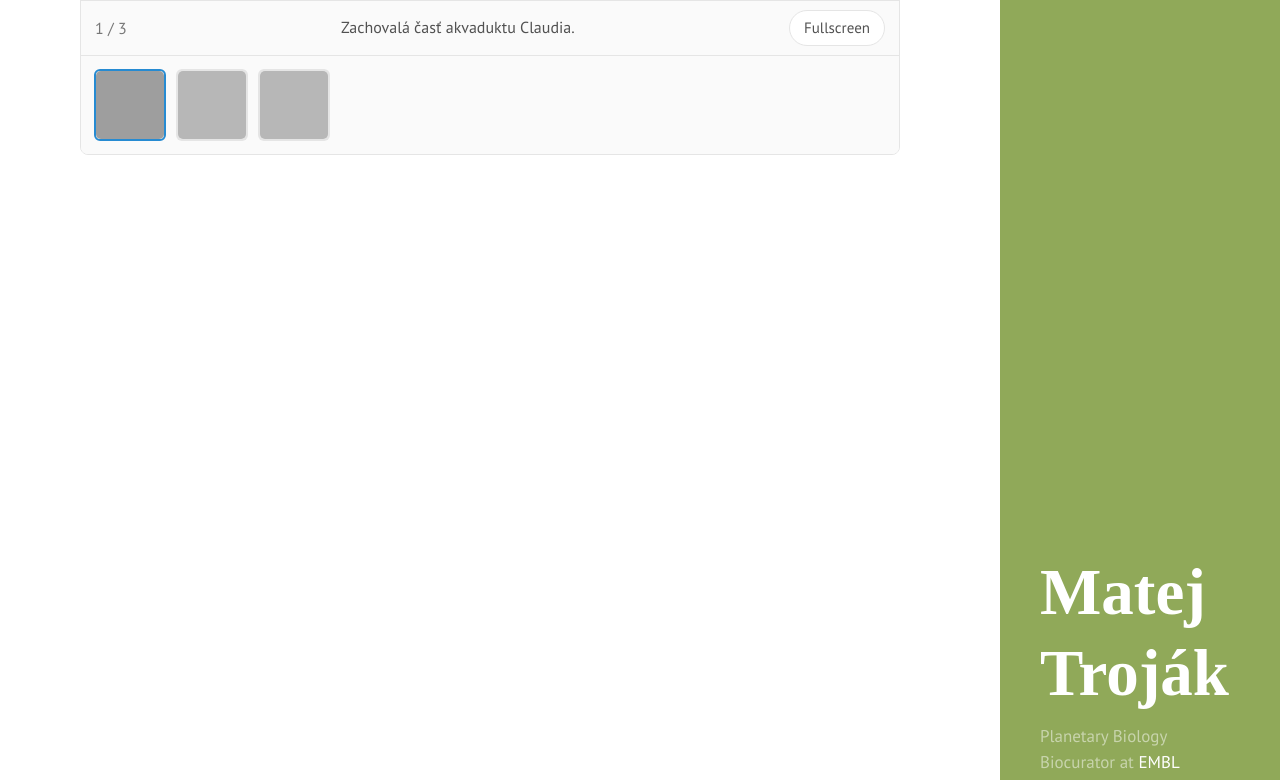
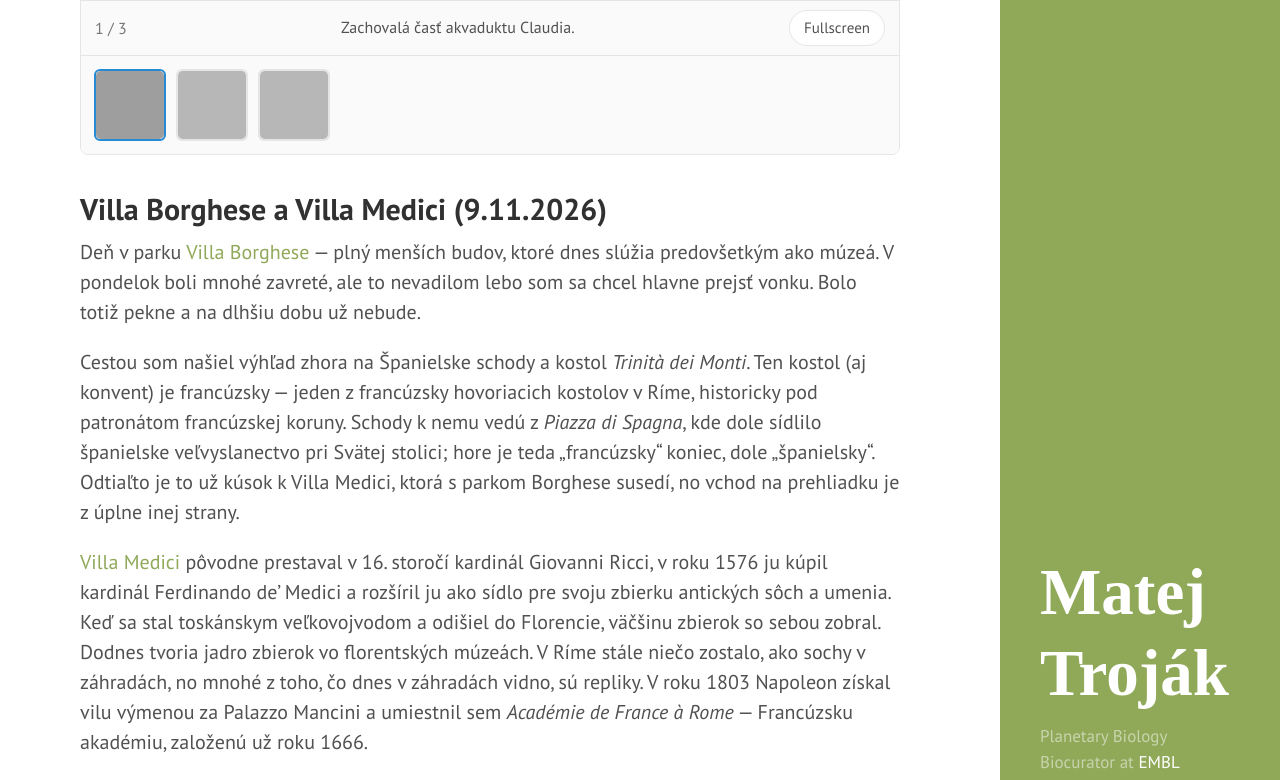
Before and after one commit to xtrojak/xtrojak.github.io, a Jekyll site: the page built from _posts/2026-11-01-rome.md, in a window 1280 px wide and 1400 px high, scrolled down 7767 px. Shown: the part 315-1095 px from the top of the window. Built offline with Jekyll 4.4.1, drawn with Linux system fonts in a browser that asks for light colours; some web fonts are replaced; a style sheet for code colours, icons or effects is not loaded; some of the changed text lies outside the part shown; grey boxes are pictures that could not be loaded.

Commit message:
Rome: Villa Medici

```diff
--- a/_posts/2026-11-01-rome.md
+++ b/_posts/2026-11-01-rome.md
@@ -109,4 +109,25 @@ Z okolia jazera Bracciano do Ríma skutočne šiel akvadukt. Cisár Traján v ro
   <img src="https://lh3.googleusercontent.com/pw/AP1GczOPy7f6Q4cZdKbgtb7N5eC6m698UUY2h-OlXT2Q-XJoKxPrmOb7mBR8GMmNEdVoI5pCdnD9l-uaC5ZngYuA38v__uparvkTu2sMqZtLyfiGk5sRboBtX5GQFJzlxFagQOQGk9YnMoJLjpAc9VixoEMrSg=w3600-h2026-s-no" alt="Parco degli Acquedotti — pozostatky" data-caption="Pozostatky akvaduktu Claudia.">
 </div>
 
+## Villa Borghese a Villa Medici (9.11.2026)
+
+Deň v parku [Villa Borghese](https://www.turismoroma.it/en/places/villa-borghese) — plný menších budov, ktoré dnes slúžia predovšetkým ako múzeá. V pondelok boli mnohé zavreté, ale to nevadilom lebo som sa chcel hlavne prejsť vonku. Bolo totiž pekne a na dlhšiu dobu už nebude.
+
+Cestou som našiel výhľad zhora na Španielske schody a kostol *Trinità dei Monti*. Ten kostol (aj konvent) je francúzsky — jeden z francúzsky hovoriacich kostolov v Ríme, historicky pod patronátom francúzskej koruny. Schody k nemu vedú z *Piazza di Spagna*, kde dole sídlilo španielske veľvyslanectvo pri Svätej stolici; hore je teda „francúzsky“ koniec, dole „španielsky“. Odtiaľto je to už kúsok k Villa Medici, ktorá s parkom Borghese susedí, no vchod na prehliadku je z úplne inej strany.
+
+[Villa Medici](https://villamedici.it/en/) pôvodne prestaval v 16. storočí kardinál Giovanni Ricci, v roku 1576 ju kúpil kardinál Ferdinando de’ Medici a rozšíril ju ako sídlo pre svoju zbierku antických sôch a umenia. Keď sa stal toskánskym veľkovojvodom a odišiel do Florencie, väčšinu zbierok so sebou zobral. Dodnes tvoria jadro zbierok vo florentských múzeách. V Ríme stále niečo zostalo, ako sochy v záhradách, no mnohé z toho, čo dnes v záhradách vidno, sú repliky. V roku 1803 Napoleon získal vilu výmenou za Palazzo Mancini a umiestnil sem *Académie de France à Rome* — Francúzsku akadémiu, založenú už roku 1666.
+
+<div class="photo-gallery">
+  <img src="https://lh3.googleusercontent.com/pw/AP1GczNDnX5r2AxBeTYYJn0CYQN-Dbr7PLjTEBx9QwBEViYCoAKEqoJgagfBDdBKSKDk3eV3bG1xYb2HTtoSIbRKewCJbUkY5-yGuLmwDbbtzsXrjUEkXwYFCzfedhHocNBbGdV1EsJJIHflin_rmz2mh0IM_g=w3600-h2026-s-no" alt="Villa Medici — priečelie" data-caption="Villa Medici zpredu.">
+  <img src="https://lh3.googleusercontent.com/pw/AP1GczM3t0ivxnXbwF9B9kW2KZnoiY5-tXtfiRxYnMj51JmLTAcKvu9ACofG547Yj3py5IUKfgZtzFMuDfsKvMCnfmPcc_q6Q_o7554m815au8LLMv9Xakrm-EeZInsXSMjiZRFXjuqzOcyBAhUU4Z6YYlLzlQ=w3600-h2026-s-no" alt="Villa Borghese — jazierko" data-caption="Jazierko v parku Villa Borghese.">
+  <img src="https://lh3.googleusercontent.com/pw/AP1GczPhSQJFjz9d3j4BEq6L4VErc0XKQSUeteJKpOSQxkkKxeUNyyY3wQ7Qpa4iIonTPgh7OEg8NcjHlqO9d9mlE90FRRRX9fG-lNMMO0EhEXZhGlud-lF23OTqAVLBje1iNBqJCR4OdvpSrdcl4NBE-zIsJA=w3600-h2026-s-no" alt="Villa Medici — výhľad z terasy" data-caption="Výhľad z terasy pri Villa Medici.">
+  <img src="https://lh3.googleusercontent.com/pw/AP1GczPUWfj0B_Es465uQtsuPjIybTcIiYA30a8rxnd2GAKekuT-TXPdc8h5lCQ9Rmmzk9MsPy_8sICd44hch_6e9jIYmXP9sJykF1M3NSnsOUa1J2yj51YbYpuO7yVmMI-eiMWKshhBIUK-UtGBFbrJQrukxw=w3600-h2026-s-no" alt="Villa Medici — záhrady" data-caption="Výhľad z okna Villa Medici na jej záhrady.">
+  <img src="https://lh3.googleusercontent.com/pw/AP1GczMdtHm8vChC-4djs0Q80wJKZE_lOZpuuUZIEXITtJgLePVcPoLQruZQOTeTUKnZyZBzCIfjxwxYbOM0aaskg-mDVr-kU08j9gwvs6NX8Dz4VYOZdQvWZ8BakRmHOi7ZBK8kvQULGvAiJg0YZeD--IXcxA=w1144-h2034-s-no" alt="Villa Medici — točité schodisko" data-caption="Točité schodisko vo Villa Medici.">
+  <img src="https://lh3.googleusercontent.com/pw/AP1GczMv-sJOUTdam8xEKa39PxuuOoEqempuOJuErWLGx8Pq9YLGpmWh4YF1PtsyVNcWgeWZKL7QpVRdJb_V7b-xZt4-ISJFaE06PE4T4-Qpo7XGSR7NBZ46WqolUBZpbYAMlLcsIzZqh-q2QJ0Uam2OqYmeYQ=w1144-h2034-s-no" alt="Villa Medici — opravený strop" data-caption="Zreštaurované stropné maľby vo Villa Medici - motýle.">
+</div>
+
+Z terasy pri vile, ktorú some navštívili v rámci 90 minútovej prehliadky, je skvelý výhľad na celý Rím. Súčasťou komplexu je aj časť záhrady s ubytovaním pre umelcov. Tam sa bežne nedostanete, ale do akadémie sa dá prihlásiť (treba ovládať francúzštinu). Vo vnútri vily je veľa malieb a obrazov poškodených ohňom; nahradili ich dielami s motívom motýľov vytvorenými technikou ohňa — ako symbol toho, že oheň môže aj tvoriť, nielen ničiť.
+
+Dnes Villa Medici nie je len múzeum: stále je sídlom Francúzskej akadémie v Ríme pod francúzskym ministerstvom kultúry. Hostí umelcov, spisovateľov a výskumníkov na rezidenciách, organizuje výstavy a podujatia a zároveň sprístupňuje vilu so záhradami verejnosti na prehliadky. Je to teda živá kultúrna inštitúcia, nie len historická pamiatka.
+
 <script src="{{ "/public/js/photo-gallery.js" | relative_url }}"></script>
```
